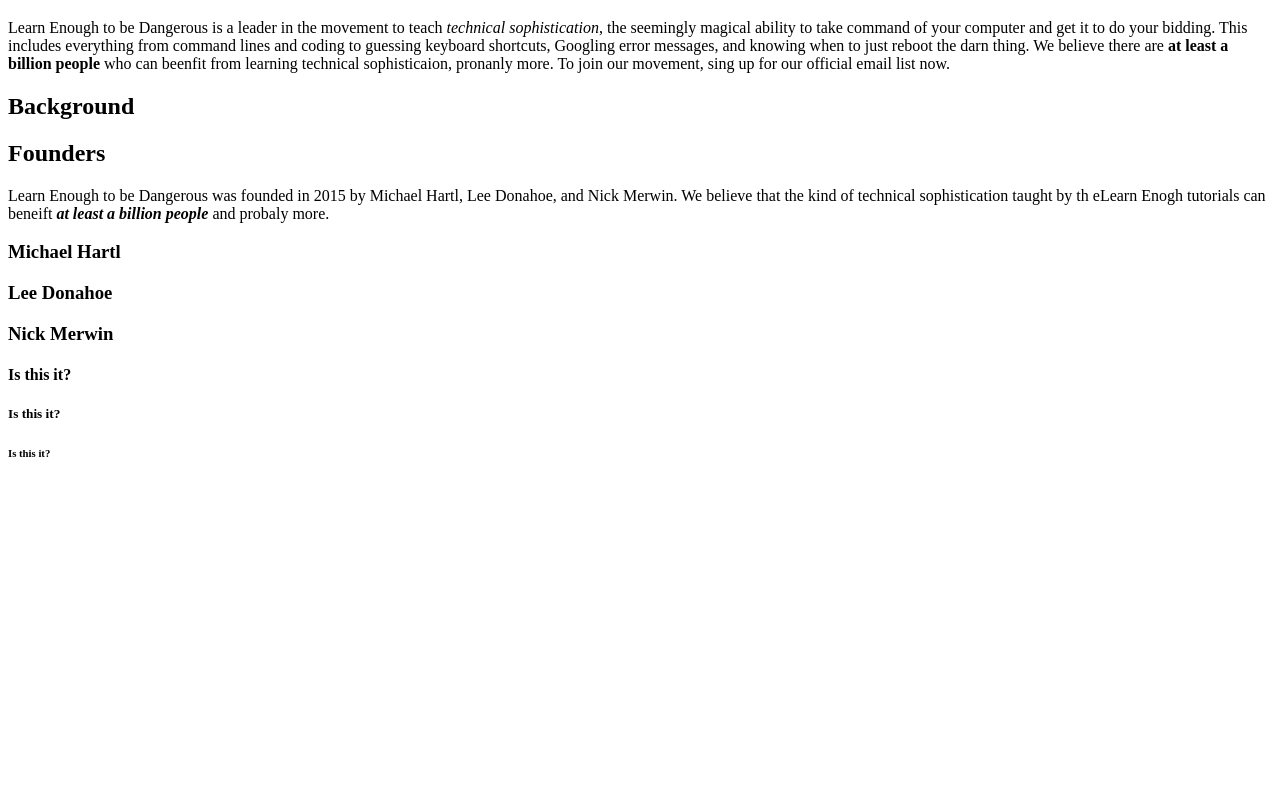
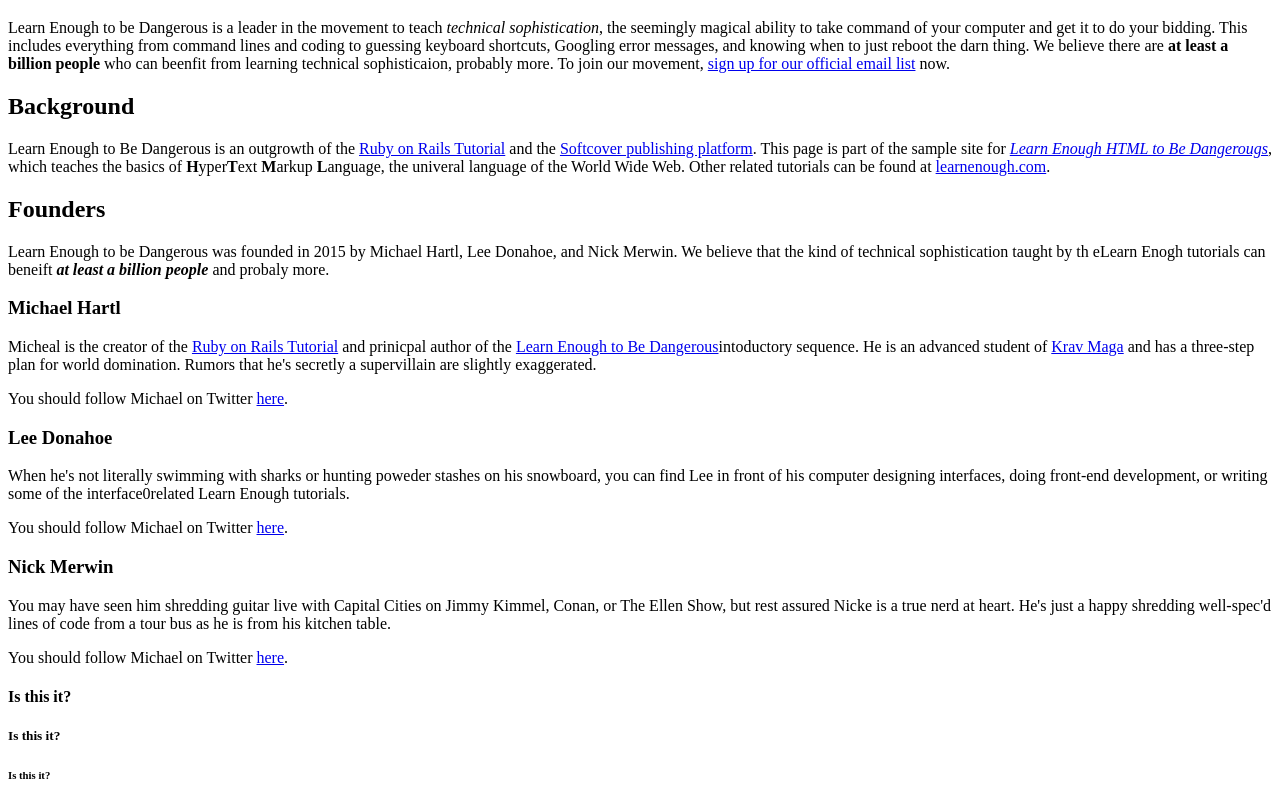
Before and after one commit to Mudddawg/sample_website, a plain HTML site: page index.html in a window 1280 px wide. Shown: the part 61-867 px from the top of the page. Before the commit the page ends 800 px from the top, so only its background shows below. Drawn offline with Linux system fonts and the light colour scheme.

Commit message:
bios + hyperlinks

```diff
--- a/index.html
+++ b/index.html
@@ -8,16 +8,49 @@
   <body>
 		<h1>The Learn Enough Story</h1>
 		<p>
-			Learn Enough to be Dangerous is a leader in the movement to teach <em>technical sophistication</em>, the seemingly magical ability to take command of your computer and get it to do your bidding. This includes everything from command lines and coding to guessing keyboard shortcuts, Googling error messages, and knowing when to just reboot the darn thing. We believe there are <strong>at least a billion people</strong> who can beenfit from learning technical sophisticaion, pronanly more. To join our movement, sing up for our official email list now.
+			Learn Enough to be Dangerous is a leader in the movement to teach <em>technical sophistication</em>, the seemingly magical ability to take command of your computer and get it to do your bidding. This includes everything from command lines and coding to guessing keyboard shortcuts, Googling error messages, and knowing when to just reboot the darn thing. We believe there are <strong>at least a billion people</strong> who can beenfit from learning technical sophisticaion, probably more. To join our movement, <a href="https://learnenough.com/email"> sign up for our official email list</a> now.
 		</p>
 		<h2>Background</h2>
+
+		<p>
+			Learn Enough to Be Dangerous is an outgrowth of the <a href="https://railstutorial.org">Ruby on Rails Tutorial</a> and the <a href="https://www.softcover.io">Softcover publishing platform</a>. This page is part of the sample site for <a href="https://www.learnenough.com/html"><em>Learn Enough HTML to Be Dangerougs</em></a>, which teaches the basics of <strong>H</strong>yper<strong>T</strong>ext <strong>M</strong>arkup <strong>L</strong>anguage, the univeral language of the World Wide Web. Other related tutorials can be found at <a href="https://www.learnenough.com/">learnenough.com</a>.
+		</p>
+
 		<h2>Founders</h2>
 		<p>
 			Learn Enough to be Dangerous was founded in 2015 by Michael Hartl, Lee Donahoe, and Nick Merwin. We believe that the kind of technical sophistication taught by th eLearn Enogh tutorials can beneift <em><strong>at least a billion people</strong></em> and probaly more.
 		</p>
+
 		<h3>Michael Hartl</h3>
+
+		<p>
+		Micheal is the creator of the <a href="https://www.railstutorial.org">Ruby on Rails Tutorial</a> and prinicpal author of the <a href="https://www.learnenough.com">Learn Enough to Be Dangerous</a>intoductory sequence. He is an advanced student of <a href="https://www.kravmaga.com/">Krav Maga</a> and has a three-step plan for world domination. Rumors that he's secretly a supervillain are slightly exaggerated.</p>
+		<p>
+			You should follow Michael on Twitter
+			<a href="https://Twitter.com/mhartl">here</a>.
+		</p>
+
+
 		<h3>Lee Donahoe</h3>
+
+		<p>
+			When he's not literally swimming with sharks or hunting poweder stashes on his snowboard, you can find Lee in front of his computer designing interfaces, doing front-end development, or writing some of the interface0related Learn Enough tutorials.
+		</p>
+		<p>
+			You should follow Michael on Twitter
+			<a href="https://Twitter.com/leedonahoe">here</a>.
+		</p>
+
 		<h3>Nick Merwin</h3>
+
+		<p>
+			You may have seen him shredding guitar live with Capital Cities on Jimmy Kimmel, Conan, or The Ellen Show, but rest assured Nicke is a true nerd at heart. He's just a happy shredding well-spec'd lines of code from a tour bus as he is from his kitchen table.
+		</p>
+		<p>
+			You should follow Michael on Twitter
+			<a href="https://Twitter.com/nickmerwin">here</a>.
+		</p>
+
   	<h4>Is this it?</h4>
   	<h5>Is this it?</h5>
   	<h6>Is this it?</h6>
```
Also changed, not shown: 1_10 Sample Problem.html (added, +12 -0 lines).
